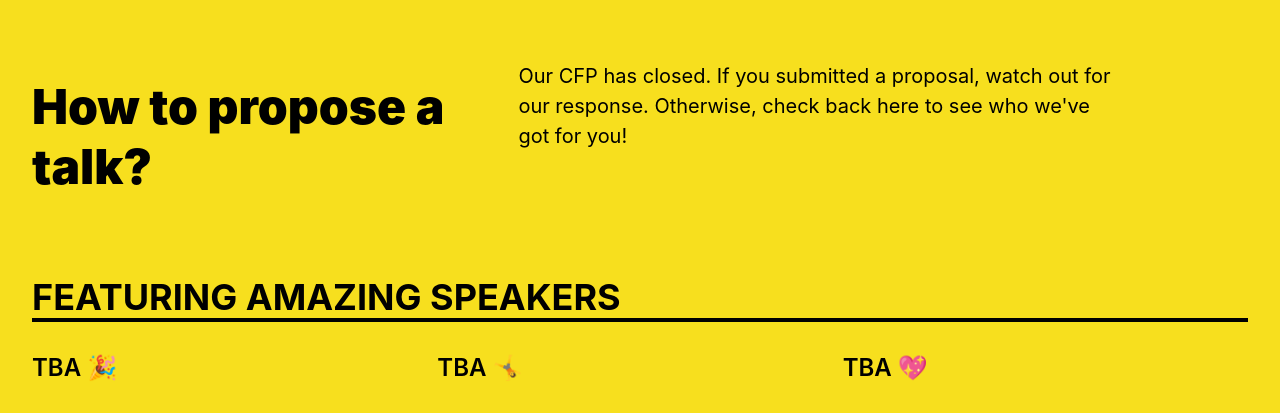
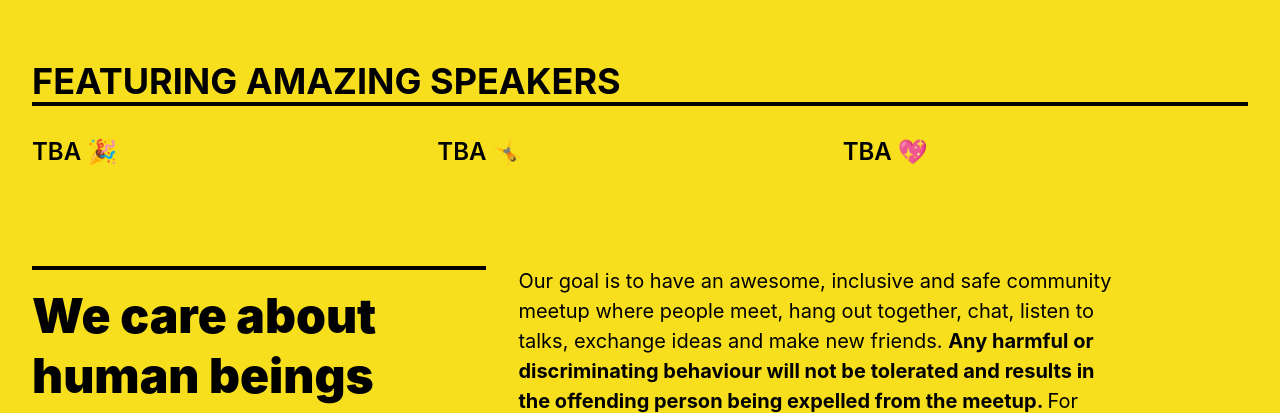
Before and after one commit to berlinjs/jsconf2019-special, a website: page index.html in a window 1280 px wide. Shown: the part 762-1175 px from the top of the page. Drawn offline with Linux system fonts and the light colour scheme.

Commit message:
Remove 'how to propose'

```diff
--- a/index.html
+++ b/index.html
@@ -36,20 +36,6 @@
             for the Berlin JavaScript community to mix and mingle with people coming to JSConf EU
             2019 from all over the world. We will have talks and plenty of space to meet new people.
             See you there?
-          </section>
-        </div>
-      </section>
-
-      <section class="mt4 mt5-ns">
-        <div class="mw9 center cf">
-          <section class="fn fl-l w-100 w-40-l pr4-l">
-            <h2 class="f3 f1-ns lh-title fw9 mb3 mt0 pt3 bw2">
-              How to propose a talk?
-            </h2>
-          </section>
-          <section class="lh-copy f5 f4-ns fl mt0-l measure">
-            Our CFP has closed. If you submitted a proposal, watch out
-            for our response. Otherwise, check back here to see who we've got for you!
           </section>
         </div>
       </section>
```
